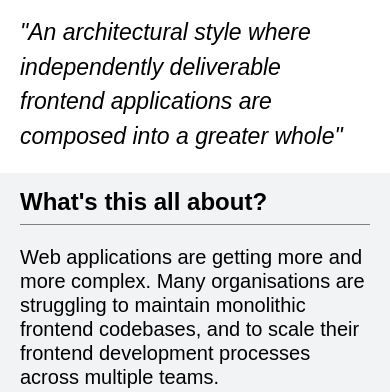
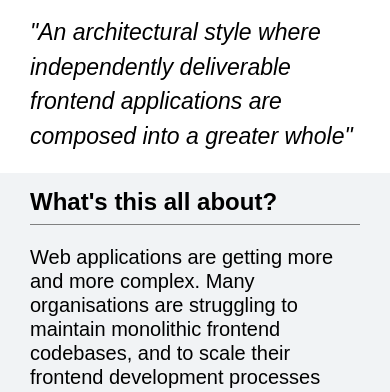
Before and after one commit to camjackson/microfrontends.com, a plain HTML site: page index.html in a window 390 px wide. Shown: the part 145-537 px from the top of the page. Drawn offline with Linux system fonts and the light colour scheme.

Commit message:
Adjust column width/padding for better mobile view

```diff
--- a/style.css
+++ b/style.css
@@ -12,10 +12,10 @@ body {
 
 .column {
   width: 100%;
-  max-width: 800px;
+  max-width: 1000px;
   margin-left: auto;
   margin-right: auto;
-  padding: 0 20px;
+  padding: 0 30px;
 }
 
 header {
```
